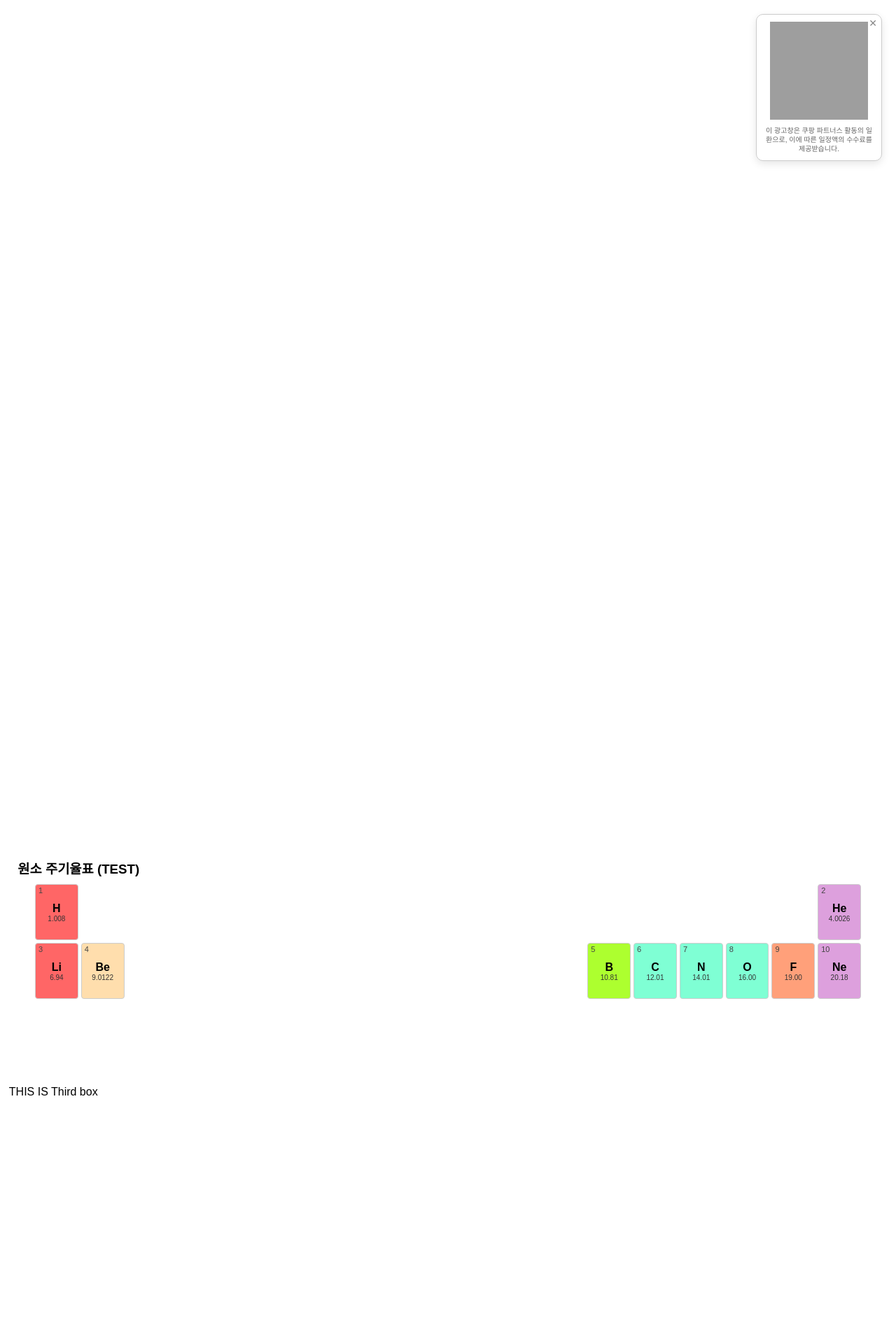
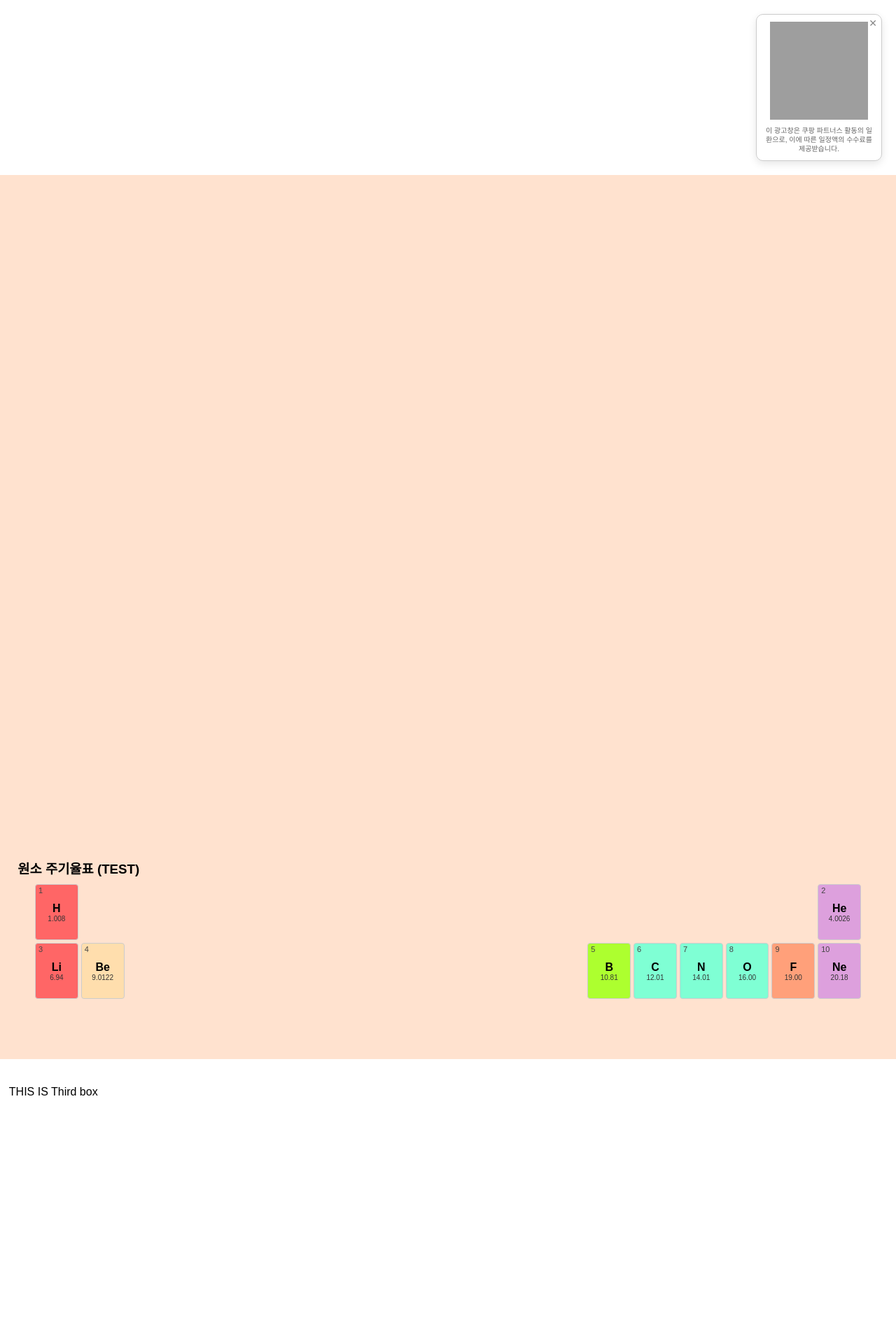
Before and after one commit to GaemiGaemi/science, a Jekyll site: the page built from index.html, in a window 1280 px wide. Shown: the part 650-2570 px from the top of the page at 70% size. Built offline with Jekyll 4.4.1, drawn with Linux system fonts in a browser that asks for light colours; grey boxes are pictures that could not be loaded.

Commit message:
Update style.css

```diff
--- a/assets/css/style.css
+++ b/assets/css/style.css
@@ -48,13 +48,18 @@ body, html {
 }
 .middle {
   margin-top: 100dvh;
-  background: white;
+  background: rgb(255, 226, 207);
 }
 .third {
   background: white;
   height: 1000px;
 }
 
+.footer
+{
+  height: 100px;
+  background-color: #b4b4b4;
+}
 
 .menu-overlay {
   position: fixed;
```
